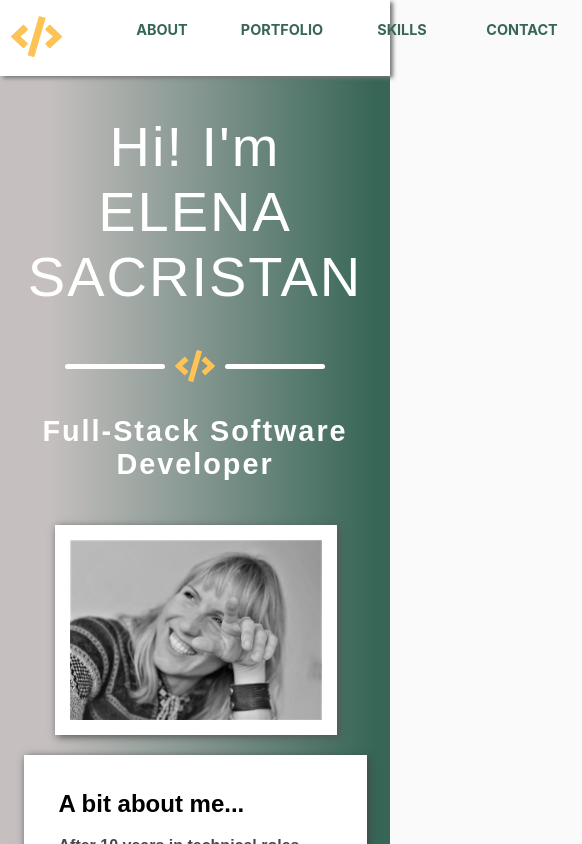
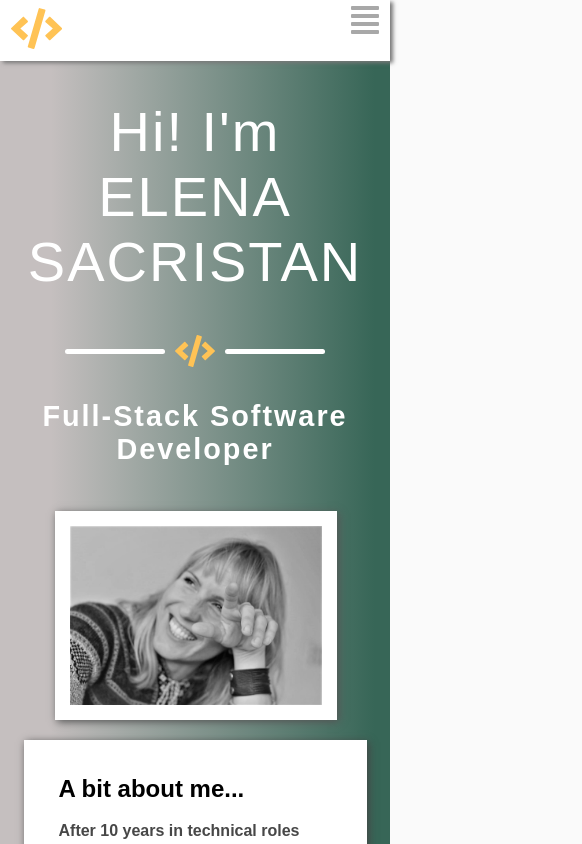
Before and after one commit to elenasacristan/portfolio, a React (Create React App) app: page / in a window 390 px wide. Shown: the top 844 px of the page, 582 px wide, since content can reach past the window. Built offline with nearby package versions, Linux system fonts and the light colour scheme; a web font is replaced by a local one.

Commit message:
Improve NavBar responsiveness

```diff
--- a/src/Components/Contact/Contact.css
+++ b/src/Components/Contact/Contact.css
@@ -1,4 +1,5 @@
 .Contact {
+    padding-top: 70px;
     padding-bottom: 40px;
 }
 
--- a/src/Components/NavBar/NavBar.css
+++ b/src/Components/NavBar/NavBar.css
@@ -6,46 +6,89 @@
   background-color: rgb(255, 255, 255);
   padding: 0.8%;
   box-shadow: 3px 2px 4px #777777;
-  height: 70px;
 }
 
 .NavBar .logo {
   flex: 1;
   display: flex;
-  align-content: flex-start;
   padding-left: 2%;
 }
 
-.NavBar .logo:hover{
-  cursor: pointer;
+.NavBar-continer-button-menu {
+  flex: 1;
+  position: relative;
+  display: flex;
+  justify-content: flex-end;
 }
 
-
-.NavBar .logo span {
-  margin-top: auto;
-  margin-bottom: auto;
+.NavBar-button {
+  display: none;
 }
 
-.NavBar ul {
-  flex: 1;
-  display: grid;
-  grid-template-columns: 120px 120px 120px 120px;
-  justify-items: center;
-  list-style-type: none;
+.NavBar-box {
+  display: flex;
+  margin-top: 10px;
 }
 
-.NavBar li{
-  cursor: pointer;
+.NavBar-box-link {
+  padding: 10px 20px;
 }
 
-.NavBar li > .active {
-  border-bottom: 2px solid #ffc355;
-}
-
-.NavBar a {
+.NavBar-box-link a {
   color: rgb(55, 102, 87);
   font-weight: bold;
   text-transform: uppercase;
   text-decoration: none;
   font-size: 0.9rem;
 }
+
+@media (max-width: 600px) {
+  .NavBar {
+    flex-direction: column;
+  }
+
+  .NavBar-continer-button-menu {
+    position: relative;
+  }
+  .NavBar-button {
+    position: absolute;
+    top: -65px;
+    display: block;
+    order: 2;
+    background-color: transparent;
+    border: none;
+  }
+
+  .NavBar-button:focus,
+  .NavBar-button:active {
+    border: none;
+    outline: none;
+  }
+
+  .NavBar-box {
+    order: 1;
+    display: none;
+  }
+
+  .NavBar-box.is-open {
+    display: flex;
+    flex-direction: column;
+    justify-content: space-between;
+    width: 100%;
+  }
+
+  .NavBar-box-link {
+    padding: 5% 0;
+    border-top: 3px solid rgb(241, 241, 241);
+  }
+  .NavBar-box-link:hover{
+    background-color:  #e6e6e63d;
+  }
+
+  .NavBar .hamburger {
+    color: #a8a8a8;
+    font-size: 2rem;
+    padding-top: 10px;
+  }
+
+}
--- a/src/Components/NavBar/NavBar.js
+++ b/src/Components/NavBar/NavBar.js
@@ -1,40 +1,82 @@
-import React from "react";
+import React, { useState } from "react";
 import "./NavBar.css";
-import { FaCode } from "react-icons/fa";
-import { HashLink as Link } from "react-router-hash-link";
+import { FaCode, FaAlignJustify } from "react-icons/fa";
+import { NavHashLink as Link } from "react-router-hash-link";
 
 export default function NavBar() {
+  const [isOpen, setIsOpen] = useState(false);
   return (
-    <nav className="NavBar" id="navbar">
+    <div className="NavBar">
         <div className="logo">
           <span>
-          <Link smooth to="#about">
+            <Link smooth to="#about" activeClassName="selected">
               <FaCode className="logo-icon" color="#ffc355" size="3.2rem" />
             </Link>
           </span>
         </div>
-      <ul>
-        <li>
+        <div className="NavBar-continer-button-menu">
+          <button className="NavBar-button" onClick={() => setIsOpen(!isOpen)}>
+            <FaAlignJustify className="hamburger" />
+          </button>
+          <div className={`NavBar-box ${isOpen ? "is-open" : ""}`}>
+            <div className="NavBar-box-link" onClick={() =>setIsOpen(false)}>
               <Link smooth to="#about">
                 About
               </Link>
-        </li>
-        <li>
+            </div>
+            <div className="NavBar-box-link" onClick={() =>setIsOpen(false)}>
               <Link smooth to="#portfolio">
                 Portfolio
               </Link>
-        </li>
-        <li>
+            </div>
+            <div className="NavBar-box-link" onClick={() =>setIsOpen(false)}>
               <Link smooth to="#skills">
                 Skills
               </Link>
-        </li>
-        <li>
+            </div>
+            <div className="NavBar-box-link" onClick={() =>setIsOpen(false)}>
               <Link smooth to="#contact">
                 Contact
               </Link>
-        </li>
-      </ul>
-    </nav>
+            </div>
+          </div>
+        </div>
+    </div>
   );
 }
+
+// export default function NavBar() {
+//   return (
+//     <nav className="NavBar" id="navbar">
+//       <div className="logo">
+//         <span>
+//           <Link smooth to="#about">
+//             <FaCode className="logo-icon" color="#ffc355" size="3.2rem" />
+//           </Link>
+//         </span>
+//       </div>
+//       <ul>
+//         <li>
+//           <Link smooth to="#about">
+//             About
+//           </Link>
+//         </li>
+//         <li>
+//           <Link smooth to="#portfolio">
+//             Portfolio
+//           </Link>
+//         </li>
+//         <li>
+//           <Link smooth to="#skills">
+//             Skills
+//           </Link>
+//         </li>
+//         <li>
+//           <Link smooth to="#contact">
+//             Contact
+//           </Link>
+//         </li>
+//       </ul>
+//     </nav>
+//   );
+// }
```
Lines whose indentation alone changed are shown as unchanged.
